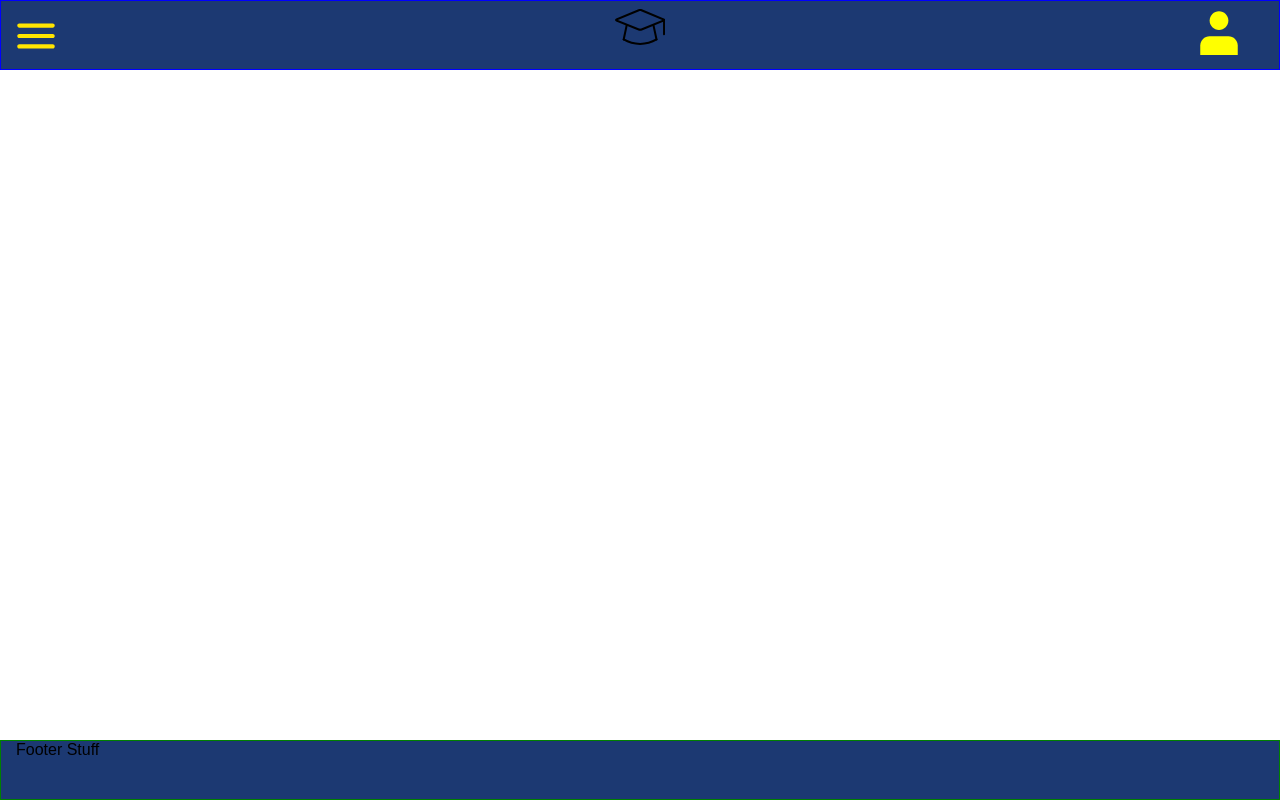
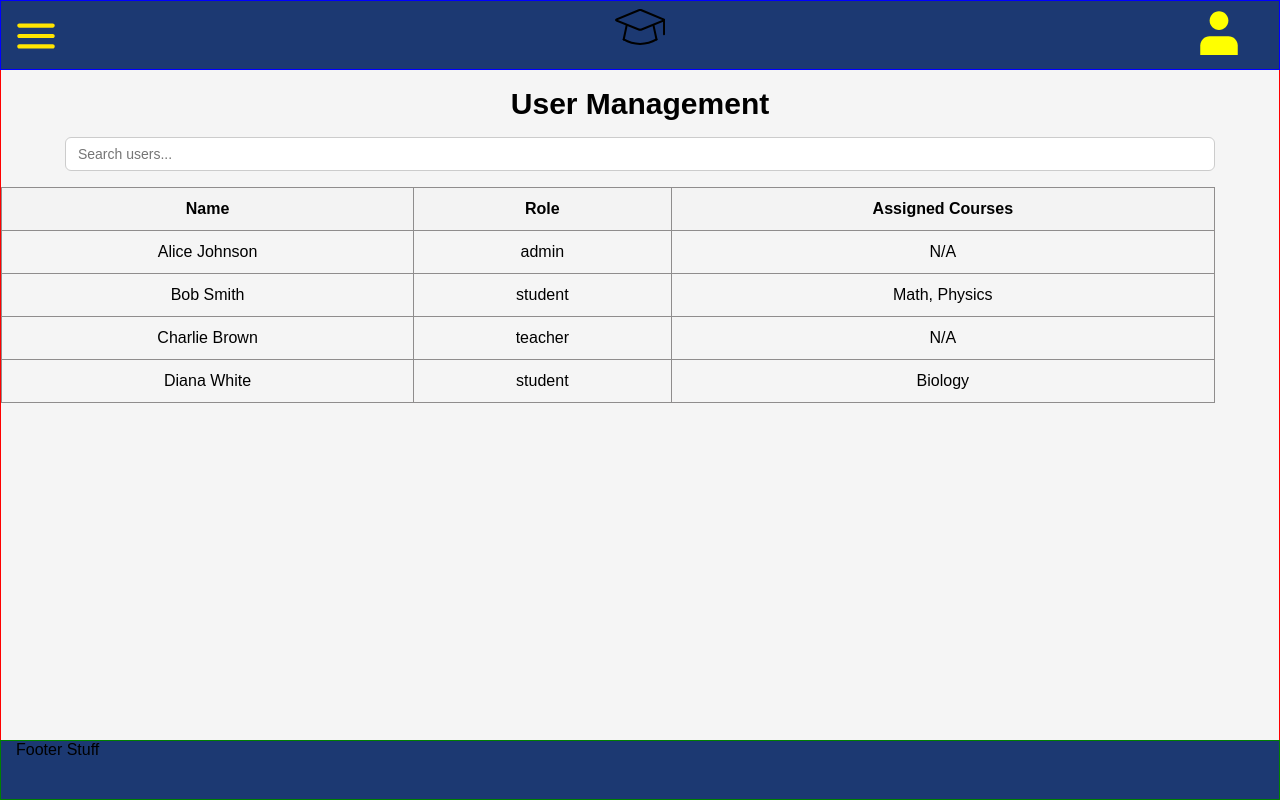
Before and after one commit to SCMS-Project/scmc-proto, a React (Vite) app: page /user-management in a window 1280 px wide. Before the commit this address had no page. Built offline with nearby package versions, Linux system fonts and the light colour scheme.

Commit message:
Updated user registration

```diff
--- a/src/App.tsx
+++ b/src/App.tsx
@@ -5,6 +5,7 @@ import Layout from './components/Layout';
 import { AppProvider } from './context/AppContext';
 import Registration from './pages/Registration';
 import { BrowserRouter as Router, Route, Routes } from 'react-router-dom';
+import UserManagement from './pages/UserManagement';
 
 function App() {
   return (
@@ -15,6 +16,7 @@ function App() {
             <Routes>
               <Route path='/' element={<Home />} />
               <Route path='/registration' element={<Registration />} />
+              <Route path='/user-management' element={<UserManagement />} />
             </Routes>
           </Layout>
         </div>
--- a/src/assets/styles.scss
+++ b/src/assets/styles.scss
@@ -5,3 +5,4 @@
 @use '../assets/loginModal.scss';
 @use '../assets/registration.scss';
 @use '../assets/navigation.scss';
+@use '../assets/userManagement.scss';
--- /dev/null
+++ b/src/assets/userManagement.scss
@@ -0,0 +1,60 @@
+.user-management {
+  background-color: #f5f5f5;
+  border: 1px solid red;
+  text-align: center;
+  width: 100%;
+  height: 100%;
+  padding: 70px 0 60px 0;
+  margin-right: auto;
+  margin-left: auto;
+
+  @media (min-width: 1500px) {
+    width: 1500px;
+  }
+
+  &__title {
+    font-size: 30px;
+    font-weight: 600;
+    margin: 16px 0 16px 0;
+  }
+
+  &__search {
+    width: 90%;
+    padding: 8px 12px;
+    border: 1px solid #ccc;
+    border-radius: 6px;
+    margin-bottom: 16px;
+    font-size: 14px;
+  }
+
+  &__table-wrapper {
+    overflow-x: auto;
+  }
+
+  &__table {
+    width: 95%;
+    border-collapse: collapse;
+    border: 1px solid #8f8d8d;
+  }
+
+  &__table-header {
+    background-color: #f3f3f3;
+  }
+
+  &__table-th {
+    text-align: center;
+    padding: 12px;
+    border: 1px solid #8f8d8d;
+  }
+
+  &__table-row {
+    &:hover {
+      background-color: #f9f9f9;
+    }
+  }
+
+  &__table-td {
+    padding: 12px;
+    border: 1px solid #8f8d8d;
+  }
+}
--- a/src/components/input.tsx
+++ b/src/components/input.tsx
@@ -5,10 +5,15 @@ type InputProps = {
   name: string;
   type: string;
   value: string;
+  options?: string[];
+
   onChange: (e: React.ChangeEvent<HTMLInputElement | HTMLSelectElement>) => void;
 };
 
-const Input: React.FC<InputProps> = ({ label, name, type = 'text', value, onChange }) => {
+const Input: React.FC<InputProps> = ({
+  label, name, type = 'text', value, onChange, options,
+}) => {
+
   return (
     <div className="input">
       <div className="input__container">
@@ -31,8 +36,16 @@ const Input: React.FC<InputProps> = ({ label, name, type = 'text', value, onChan
             className="input__select"
             name={name}
             value={value}
+            onChange={onChange}
           >
-            <option value="">Select an option</option>
+            {options?.map((item, index) => (
+              <option
+                key={index}
+                value={item}
+              >
+                {item}
+              </option>
+            ))}
           </select>
         )}
       </div>
--- a/src/constants.ts
+++ b/src/constants.ts
@@ -1 +1,3 @@
-export const menuItems = ["Home", "About", "Services", "Portfolio", "Contact"];
+export const menuItems = ["Home", "About", "User Management", "Help"];
+export const courses = [ "Agriculture Management", "Computer Science", "Hotel Management", "Human Resources"]
+export const titles = ["Mr", "Mrs", "Ms", "Other"];
--- a/src/pages/Registration.tsx
+++ b/src/pages/Registration.tsx
@@ -2,21 +2,27 @@ import React, { useState } from "react";
 import Input from "../components/input";
 import axiosInstance from "../api/axiosInstance";
 import { AUTH_LOG_OUT, AUTH_SING_UP } from "../api/APIUrls";
+import { courses, titles } from "../constants";
 
 const Registration: React.FC = () => {
   const [formData, setFormData] = useState({
     courseProgramme: "",
     title: "",
-    fullName: "",
+    firstName: "",
+    lastName: "",
     dateOfBirth: "",
     email: "",
     phoneNumber: "",
     nicNumber: "",
     address: "",
+    password1: "",
+    password2: "",
   });
 
   const handleChange = (e: React.ChangeEvent<HTMLInputElement | HTMLSelectElement>) => {
     const { name, value } = e.target;
+    console.log(22, { name, value });
+
     setFormData({
       ...formData,
       [name]: value,
@@ -52,6 +58,7 @@ const Registration: React.FC = () => {
               type="select"
               name="courseProgramme"
               value={formData.courseProgramme}
+              options={courses}
               onChange={handleChange}
             />
             <Input
@@ -59,13 +66,21 @@ const Registration: React.FC = () => {
               type="select"
               name="title"
               value={formData.title}
+              options={titles}
               onChange={handleChange}
             />
             <Input
-              label="Full Name"
+              label="First Name"
               type="text"
-              name="fullName"
-              value={formData.fullName}
+              name="firstName"
+              value={formData.firstName}
+              onChange={handleChange}
+            />
+            <Input
+              label="Last Name"
+              type="text"
+              name="lastName"
+              value={formData.lastName}
               onChange={handleChange}
             />
             <Input
@@ -103,6 +118,20 @@ const Registration: React.FC = () => {
               value={formData.address}
               onChange={handleChange}
             />
+            <Input
+              label="Password"
+              type="text"
+              name="password1"
+              value={formData.password1}
+              onChange={handleChange}
+            />
+            <Input
+              label="Confirm Password"
+              type="text"
+              name="password2"
+              value={formData.password2}
+              onChange={handleChange}
+            />
           </div>
 
           <div className="registration__captcha-container">
--- /dev/null
+++ b/src/pages/UserManagement.tsx
@@ -0,0 +1,66 @@
+import React, { useState } from "react";
+
+type User = {
+  id: number;
+  name: string;
+  role: "admin" | "student" | "teacher";
+  courses?: string[];
+};
+
+const dummyUsers: User[] = [
+  { id: 1, name: "Alice Johnson", role: "admin" },
+  { id: 2, name: "Bob Smith", role: "student", courses: ["Math", "Physics"] },
+  { id: 3, name: "Charlie Brown", role: "teacher" },
+  { id: 4, name: "Diana White", role: "student", courses: ["Biology"] },
+];
+
+const UserManagement: React.FC = () => {
+  const [searchTerm, setSearchTerm] = useState("");
+
+  const filteredUsers = dummyUsers.filter((user) =>
+    user.name.toLowerCase().includes(searchTerm.toLowerCase())
+  );
+
+  return (
+    <div className="user-management">
+      <h2 className="user-management__title">User Management</h2>
+
+      {/* Search Bar */}
+      <input
+        type="text"
+        placeholder="Search users..."
+        className="user-management__search"
+        value={searchTerm}
+        onChange={(e) => setSearchTerm(e.target.value)}
+      />
+
+      {/* User Table */}
+      <div className="user-management__table-wrapper">
+        <table className="user-management__table">
+          <thead>
+            <tr className="user-management__table-header">
+              <th className="user-management__table-th">Name</th>
+              <th className="user-management__table-th">Role</th>
+              <th className="user-management__table-th">Assigned Courses</th>
+            </tr>
+          </thead>
+          <tbody>
+            {filteredUsers.map((user) => (
+              <tr key={user.id} className="user-management__table-row">
+                <td className="user-management__table-td">{user.name}</td>
+                <td className="user-management__table-td">{user.role}</td>
+                <td className="user-management__table-td">
+                  {user.role === "student"
+                    ? user.courses?.join(", ") || "No courses assigned"
+                    : "N/A"}
+                </td>
+              </tr>
+            ))}
+          </tbody>
+        </table>
+      </div>
+    </div>
+  );
+};
+
+export default UserManagement;
```
Also changed, not shown: 2 other files (tests, documents, lock files or other folders).
